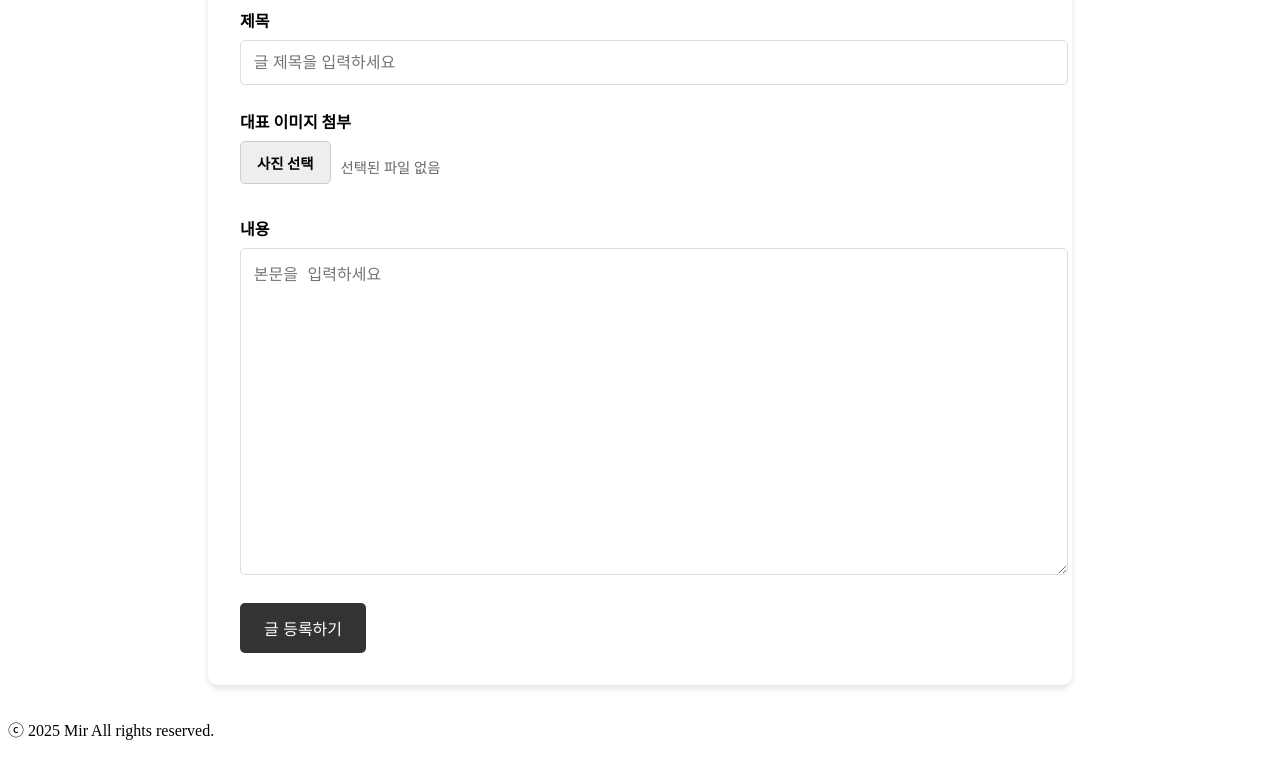
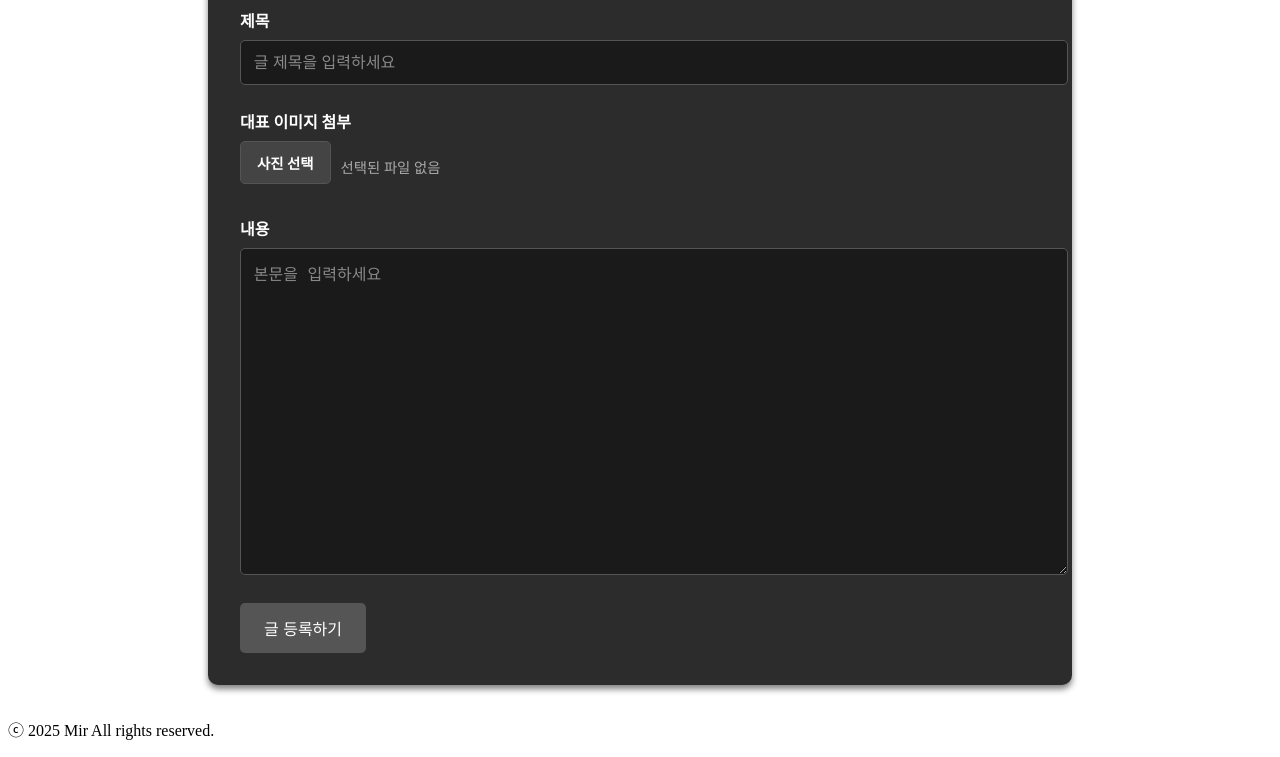
Before and after one commit to MirDraco/Introduce-Myself, a website with bundled scripts: page public/html/blog-write.html in a window 1280 px wide. Shown: the part 197-954 px from the top of the page. Built offline with nearby package versions, Linux system fonts and the light colour scheme.

Commit message:
color change

```diff
--- a/public/html/blog-write.html
+++ b/public/html/blog-write.html
@@ -13,9 +13,10 @@
         max-width: 800px;
         margin: 2rem auto;
         padding: 2rem;
-        background: #fff;
+        background: #2c2c2c; /* 다크 테마 배경 */
         border-radius: 10px;
-        box-shadow: 0 4px 6px rgba(0, 0, 0, 0.1);
+        box-shadow: 0 4px 6px rgba(0, 0, 0, 0.5);
+        color: #fff; /* 글자색을 흰색으로 */
       }
       .form-group {
         margin-bottom: 1.5rem;
@@ -29,16 +30,22 @@
       .form-group textarea {
         width: 100%;
         padding: 0.8rem;
-        border: 1px solid #ddd;
+        border: 1px solid #555;
+        background-color: #1a1a1a; /* 입력창 배경 어둡게 */
+        color: #fff; /* 입력창 글자 흰색 */
         border-radius: 5px;
         font-size: 1rem;
+      }
+      .form-group input[type="text"]::placeholder,
+      .form-group textarea::placeholder {
+        color: #888; /* 플레이스홀더 색상 조정 */
       }
       .form-group textarea {
         min-height: 300px;
         resize: vertical;
       }
       .btn-submit {
-        background-color: #333;
+        background-color: #555; /* 버튼 색상 */
         color: white;
         padding: 0.8rem 1.5rem;
         border: none;
@@ -47,7 +54,7 @@
         font-size: 1rem;
       }
       .btn-submit:hover {
-        background-color: #555;
+        background-color: #777;
       }
       .file-input-wrapper {
         display: flex;
@@ -55,18 +62,19 @@
         gap: 10px;
       }
       .file-upload-btn {
-        background-color: #eee;
+        background-color: #444; /* 파일 버튼 배경 */
+        color: #fff;
         padding: 0.6rem 1rem;
         border-radius: 5px;
-        border: 1px solid #ccc;
+        border: 1px solid #555;
         cursor: pointer;
         font-size: 0.9rem;
       }
       .file-upload-btn:hover {
-        background-color: #ddd;
+        background-color: #666;
       }
       .file-name-display {
-        color: #666;
+        color: #aaa; /* 파일 이름 표시 색상 */
         font-size: 0.9rem;
       }
     </style>
```
